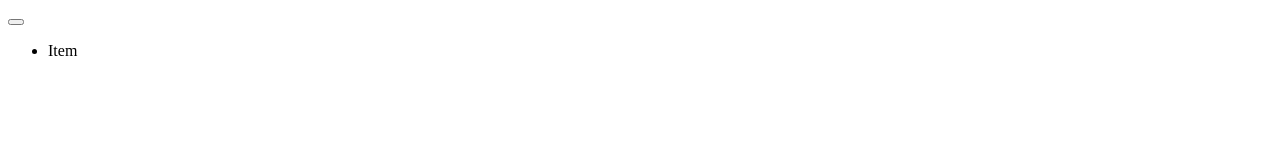
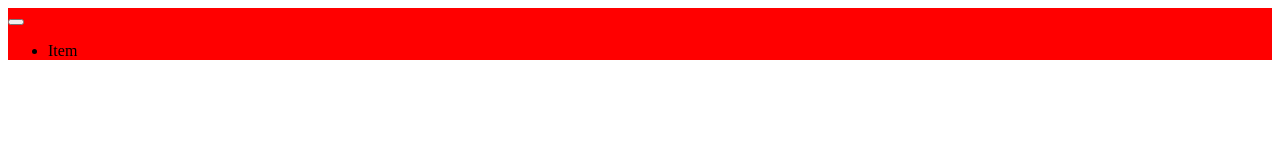
Before and after one commit to Stuk/asdf, a website: page ui/main.reel/main.html in a window 1280 px wide. Drawn offline with Linux system fonts and the light colour scheme.

Commit message:
Update component /ui/main.reel/main.css

```diff
--- a/ui/main.reel/main.css
+++ b/ui/main.reel/main.css
@@ -1 +1,3 @@
-.Main {}
+.Main {
+	background: #F00;
+}
```
